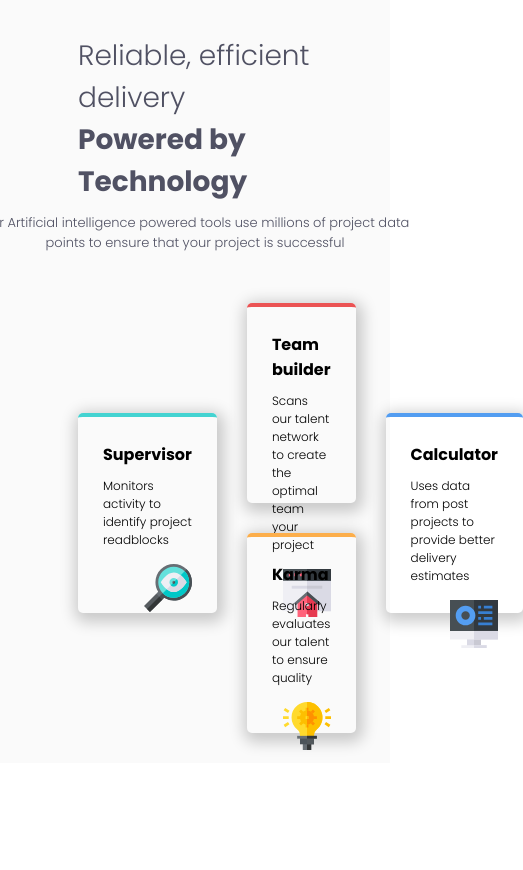
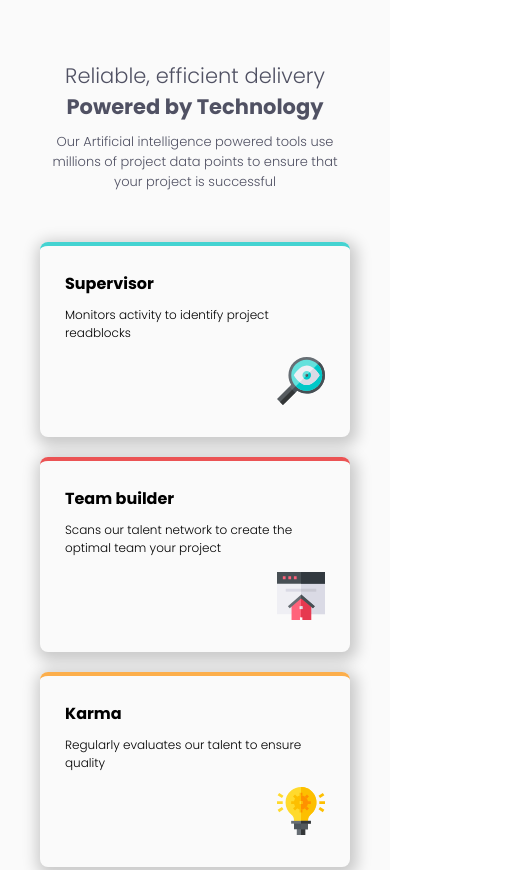
Before and after one commit to Segnities/four-card-feature-section, a website: page index.html in a window 390 px wide. Shown: the top 870 px of the page, 523 px wide, since content can reach past the window. Before the commit the page ends 844 px from the top, so only its background shows below. Drawn offline with Linux system fonts and the light colour scheme.

Commit message:
mobile version is done

```diff
--- a/assets/css/card.css
+++ b/assets/css/card.css
@@ -15,7 +15,7 @@
   display: flex;
   flex-direction: column;
   padding: 25px;
-  border-radius: 5px;
+  border-radius: 8px;
   border-top: 4px solid #555;
   box-shadow: 2px 4px 15px 5px rgba(0, 0, 0, 0.2);
 }
@@ -64,5 +64,26 @@
   grid-row: 2;
   border-top: 4px solid #539df1;
   margin-top: -40px;
+}
 
+@media (max-width: 720px) {
+  .card-wrapper {
+    width: 100%;
+    display: flex;
+    flex-direction: column;
+  }
+  .card {
+    margin-bottom: 20px;
+    height: auto;
+  }
+  .grid-item-supervisor {
+    margin-top: 0px;
+  }
+  .grid-item-karma {
+    margin-top: 0px;
+  }
+
+  .grid-item-calculator {
+    margin-top: 0px;
+  }
 }
--- a/assets/css/main.css
+++ b/assets/css/main.css
@@ -17,3 +17,10 @@
     flex-direction: column;
     align-items: center;
 }
+
+@media (max-width: 720px) {
+    .app {
+        padding-left: 40px;
+        padding-right: 40px;
+    }
+}
--- a/assets/css/title.css
+++ b/assets/css/title.css
@@ -28,3 +28,17 @@
     font-weight: 300;
     margin-top: 10px;
 }
+
+@media (max-width: 720px) {
+    .title {
+        margin-top: 25px;
+    }
+
+    .title-key-words, .title-powered {
+        font-size: 21px;
+    }
+
+    .title-description {
+        width: 100%;
+    }
+}
```
